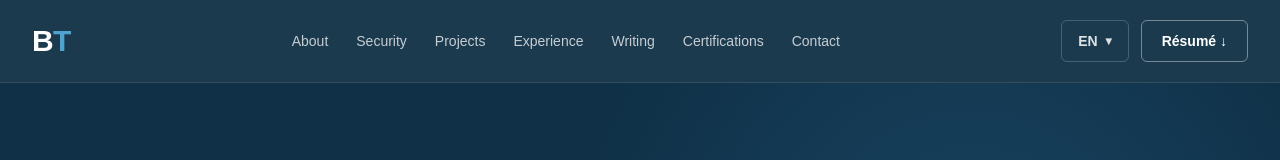
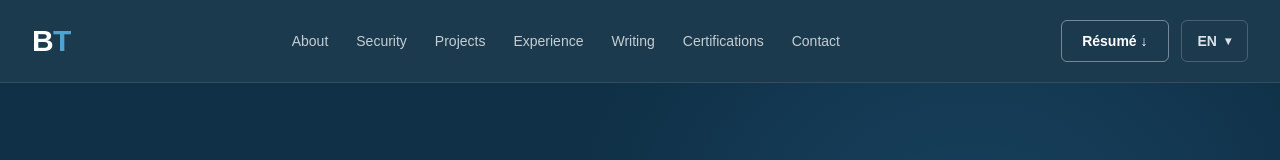
Before and after one commit to BTCyberSecurity/brandontate-portfolio, a Next.js app: page / in a window 1280 px wide. Shown: the top 160 px of the page. Built offline with nearby package versions, Linux system fonts and the light colour scheme.

Commit message:
Move language selector after resume

```diff
--- a/src/components/Header.tsx
+++ b/src/components/Header.tsx
@@ -54,6 +54,16 @@ export default function Header() {
 
         {/* Desktop actions */}
         <div className="hidden items-center gap-3 lg:flex">
+          {/* Résumé */}
+          <a
+            href="/resume.pdf"
+            target="_blank"
+            rel="noopener noreferrer"
+            className="rounded-md border border-white/40 px-5 py-2.5 text-sm font-semibold text-white transition hover:bg-white hover:text-[#0F2537]"
+          >
+            Résumé ↓
+          </a>
+
           {/* Language selector */}
           <div className="relative">
             <button
@@ -83,6 +93,7 @@ export default function Header() {
                     className="flex items-center justify-between px-4 py-3 text-sm text-white/75 transition hover:bg-white/10 hover:text-white"
                   >
                     <span>{language.label}</span>
+
                     <span className="text-xs font-bold text-[#D6A85F]">
                       {language.code}
                     </span>
@@ -91,16 +102,6 @@ export default function Header() {
               </div>
             )}
           </div>
-
-          {/* Desktop résumé */}
-          <a
-            href="/resume.pdf"
-            target="_blank"
-            rel="noopener noreferrer"
-            className="rounded-md border border-white/40 px-5 py-2.5 text-sm font-semibold text-white transition hover:bg-white hover:text-[#0F2537]"
-          >
-            Résumé ↓
-          </a>
         </div>
 
         {/* Mobile menu button */}
@@ -183,6 +184,7 @@ export default function Header() {
                 >
                   <div className="flex items-center justify-between gap-2">
                     <span>{language.label}</span>
+
                     <span className="text-xs font-bold text-[#D6A85F]">
                       {language.code}
                     </span>
@@ -192,6 +194,7 @@ export default function Header() {
             </div>
           </div>
 
+          {/* Mobile résumé */}
           <a
             href="/resume.pdf"
             target="_blank"
```
